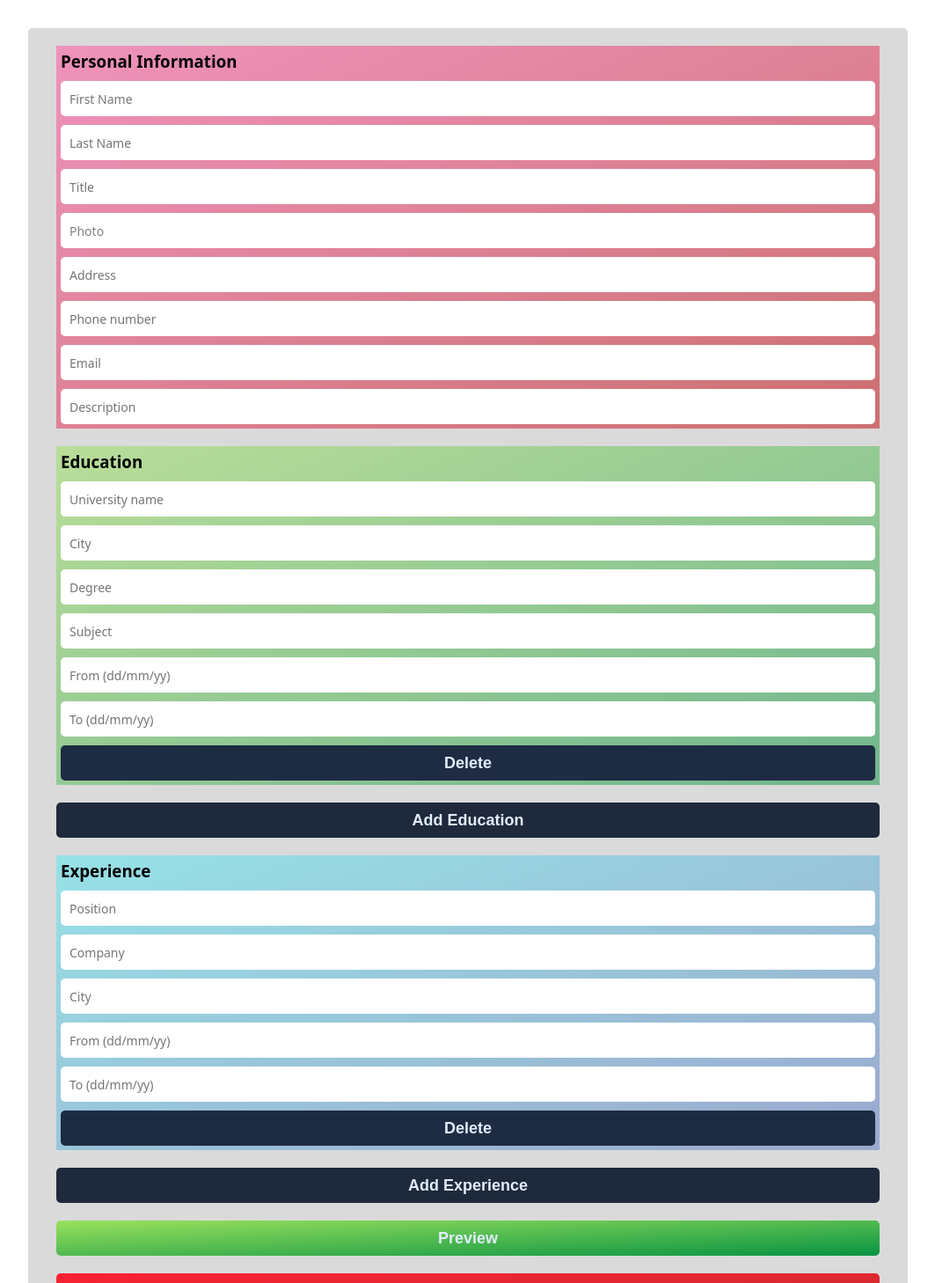
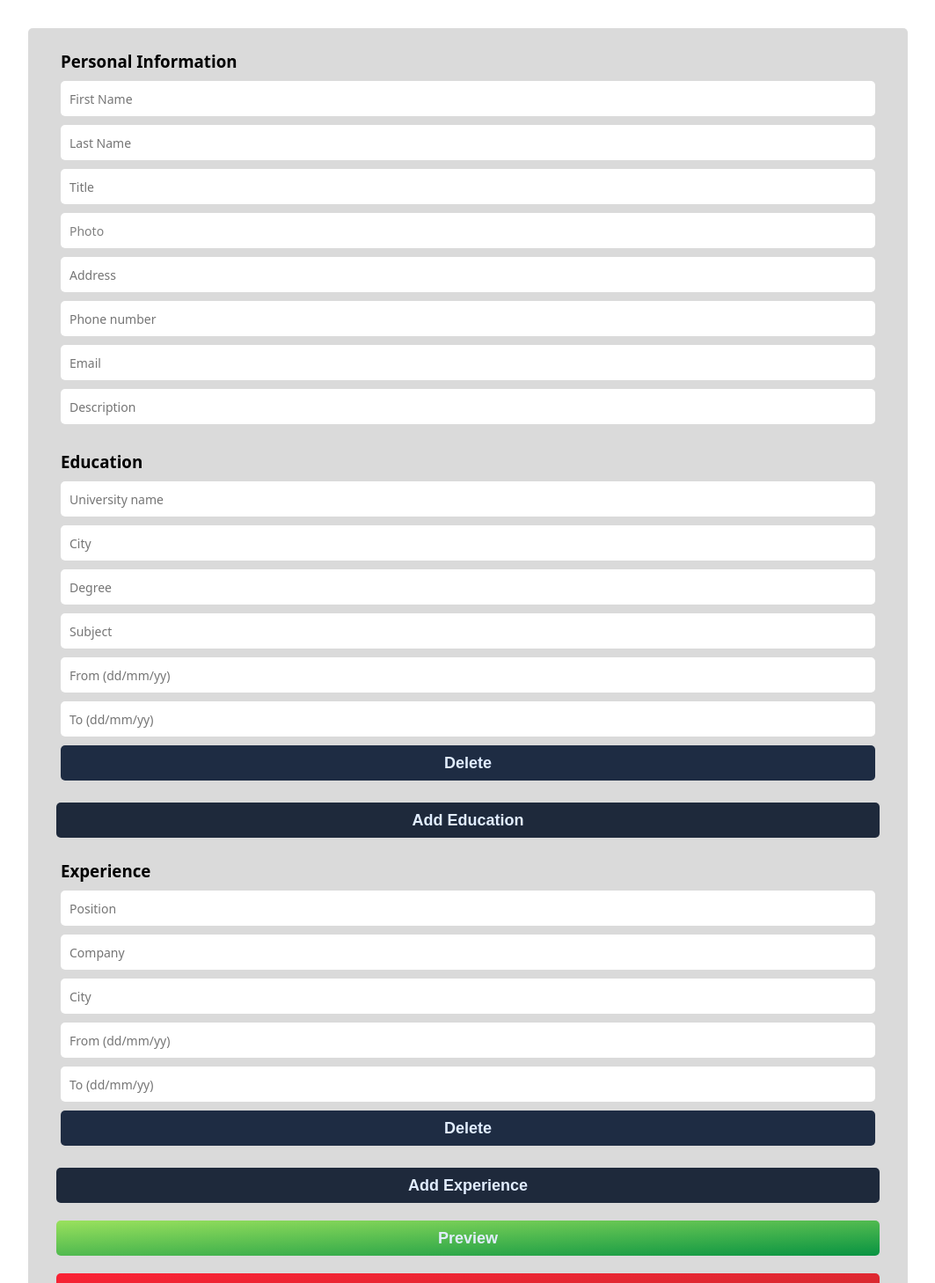
Before and after one commit to ilicc-sara/CV-Creator, a React (Vite) app: page / in a window 1280 px wide. Shown: the top 1458 px of the page at 88% size, without its empty margins (108-1171 px from the left). Built offline with nearby package versions, Linux system fonts and the light colour scheme.

Commit message:
...........

```diff
--- a/src/App.jsx
+++ b/src/App.jsx
@@ -87,24 +87,66 @@ function App() {
       ],
     });
   }
-  return (
-    <>
-      {!previewCV && (
-        <form onSubmit={handleSubmit} className="inputs-container">
-          <PersonalInfo key={1} setCV={setCV} id={cv.personalInfo.id} cv={cv} />
+  function handlePersonalInfoChange(e) {
+    setCV((prev) => {
+      return {
+        ...prev,
+        personalInfo: { ...prev.personalInfo, [e.target.name]: e.target.value },
+      };
+    });
+  }
 
-          {cv.educationInfo.map((educationInf, index) => (
-            <EducationInfo
-              key={index}
-              id={educationInf.id}
-              setCV={setCV}
-              cv={cv}
-            />
-          ))}
-          <button
-            type="button"
-            className="add-education"
-            onClick={() =>
+  function handleExperienceInfoChange(e) {
+    setCV((prev) => {
+      return {
+        ...prev,
+        experienceInfo: prev.experienceInfo.map((object) => {
+          if (object.id === id) {
+            return { ...object, [e.target.name]: e.target.value };
+          } else {
+            return { ...object };
+          }
+        }),
+      };
+    });
+  }
+
+  function handleEducationInfoChange(e) {
+    setCV((prev) => {
+      return {
+        ...prev,
+        educationInfo: prev.educationInfo.map((object) => {
+          if (object.id === id) {
+            return { ...object, [e.target.name]: e.target.value };
+          } else {
+            return { ...object };
+          }
+        }),
+      };
+    });
+  }
+
+  function deleteEducation(id) {
+    setCV((prev) => {
+      return {
+        ...prev,
+        educationInfo: prev.educationInfo.filter((object) => object.id !== id),
+      };
+    });
+  }
+
+  function deleteExperience(id) {
+    setCV((prev) => {
+      return {
+        ...prev,
+        experienceInfo: prev.experienceInfo.filter(
+          (object) => object.id !== id
+        ),
+      };
+    });
+  }
+
+  function addEducation() {
     setCV((prev) => {
       return {
         ...prev,
@@ -121,25 +163,10 @@ function App() {
           },
         ],
       };
-              })
+    });
   }
-          >
-            Add Education
-          </button>
 
-          {cv.experienceInfo.map((experienceInf, index) => (
-            <ExperienceInfo
-              key={index}
-              id={experienceInf.id}
-              setCV={setCV}
-              cv={cv}
-            />
-          ))}
-
-          <button
-            type="button"
-            className="add-experience"
-            onClick={() =>
+  function addExperience() {
     setCV((prev) => {
       return {
         ...prev,
@@ -155,8 +182,51 @@ function App() {
           },
         ],
       };
-              })
+    });
   }
+  return (
+    <>
+      {!previewCV && (
+        <form onSubmit={handleSubmit} className="inputs-container">
+          <PersonalInfo
+            key={1}
+            setCV={setCV}
+            id={cv.personalInfo.id}
+            personalInfo={cv.personalInfo}
+            handlePersonalInfoChange={handlePersonalInfoChange}
+          />
+
+          {cv.educationInfo.map((educationInf, index) => (
+            <EducationInfo
+              key={index}
+              id={educationInf.id}
+              educationInfo={educationInf}
+              handleEducationInfoChange={handleEducationInfoChange}
+              deleteEducation={deleteEducation}
+            />
+          ))}
+          <button
+            type="button"
+            className="add-education"
+            onClick={() => addEducation()}
+          >
+            Add Education
+          </button>
+
+          {cv.experienceInfo.map((experienceInf, index) => (
+            <ExperienceInfo
+              key={index}
+              id={experienceInf.id}
+              experienceInfo={experienceInf}
+              handleExperienceInfoChange={handleExperienceInfoChange}
+              deleteExperience={deleteExperience}
+            />
+          ))}
+
+          <button
+            type="button"
+            className="add-experience"
+            onClick={() => addExperience()}
           >
             Add Experience
           </button>
--- a/src/EducationInfo.jsx
+++ b/src/EducationInfo.jsx
@@ -1,129 +1,59 @@
 import React from "react";
 
 function EducationInfo(props) {
-  const { id, cv, setCV } = props;
-
-  // function handleEducationInfoChange(e) {
-  //   {
-  //     setEducationInfo((prev) =>
-  //       prev.map((object) => {
-  //         if (object.id === id) {
-  //           return { ...object, [e.target.name]: e.target.value };
-  //         } else {
-  //           return { ...object };
-  //         }
-  //       })
-  //     );
-  //   }
-  // }
-
-  // function handlePersonalInfoChange(e) {
-  //   setCV((prev) => {
-  //     return {
-  //       ...prev,
-  //       // personalInfo: prev.personalInfo.map((object) => {
-  //       //   return { ...object, [e.target.name]: e.target.value };
-  //       // }),
-  //       personalInfo: { ...prev.personalInfo, [e.target.name]: e.target.value },
-  //     };
-  //   });
-  // }
-
-  // function handleEducationInfoChange(e) {
-  //   setCV((prev) => {
-  //     return {
-  //       ...prev,
-  //       educationInfo: [
-  //         {
-  //           ...prev.educationInfo,
-  //           [e.target.name]: e.target.value,
-  //         },
-  //       ],
-  //     };
-  //   });
-  // }
-
-  function handleEducationInfoChange(e) {
-    setCV((prev) => {
-      return {
-        ...prev,
-        educationInfo: prev.educationInfo.map((object) => {
-          if (object.id === id) {
-            return { ...object, [e.target.name]: e.target.value };
-          } else {
-            return { ...object };
-          }
-        }),
-      };
-    });
-  }
-
-  const index = cv.educationInfo.findIndex((object) => object.id === id);
+  // prettier-ignore
+  const { id, educationInfo, handleEducationInfoChange, deleteEducation } =
+    props;
 
   return (
-    <div
-      data-id={id}
-      className="education-info-cont"
-      onClick={(e) => {
-        console.log(e.target.closest(".education-info-cont").dataset.id);
-      }}
-    >
+    <div data-id={id} className="education-info-cont">
       <h3>Education</h3>
       <input
         type="text"
         name="uniName"
         placeholder="University name"
-        value={cv.educationInfo[index].uniName}
+        value={educationInfo.uniName}
         onChange={handleEducationInfoChange}
       />
       <input
         type="text"
         name="city"
         placeholder="City"
-        value={cv.educationInfo[index].city}
+        value={educationInfo.city}
         onChange={handleEducationInfoChange}
       />
       <input
         type="text"
         name="degree"
         placeholder="Degree"
-        value={cv.educationInfo[index].degree}
+        value={educationInfo.degree}
         onChange={handleEducationInfoChange}
       />
       <input
         type="text"
         name="subject"
         placeholder="Subject"
-        value={cv.educationInfo[index].subject}
+        value={educationInfo.subject}
         onChange={handleEducationInfoChange}
       />
       <input
         type="text"
         name="startDate"
         placeholder="From (dd/mm/yy)"
-        value={cv.educationInfo[index].startDate}
+        value={educationInfo.startDate}
         onChange={handleEducationInfoChange}
       />
       <input
         type="text"
         name="endDate"
         placeholder="To (dd/mm/yy)"
-        value={cv.educationInfo[index].endDate}
+        value={educationInfo.endDate}
         onChange={handleEducationInfoChange}
       />
       <button
         type="button"
         className="delete-btn"
-        onClick={() =>
-          setCV((prev) => {
-            return {
-              ...prev,
-              educationInfo: prev.educationInfo.filter(
-                (object) => object.id !== id
-              ),
-            };
-          })
-        }
+        onClick={() => deleteEducation(id)}
       >
         Delete
       </button>
--- a/src/PersonalInfo.jsx
+++ b/src/PersonalInfo.jsx
@@ -2,27 +2,7 @@ import React from "react";
 import InputText from "./InputText";
 
 function PersonalInfo(props) {
-  const { id, cv, setCV } = props;
-
-  // function handlePersonalInfoChange(e) {
-  //   setPersonalInfo((prev) => {
-  //     return { ...prev, [e.target.name]: e.target.value };
-  //   });
-  // }
-
-  const { firstName, lastName, title, address, description } = cv.personalInfo;
-
-  function handlePersonalInfoChange(e) {
-    setCV((prev) => {
-      return {
-        ...prev,
-        // personalInfo: prev.personalInfo.map((object) => {
-        //   return { ...object, [e.target.name]: e.target.value };
-        // }),
-        personalInfo: { ...prev.personalInfo, [e.target.name]: e.target.value },
-      };
-    });
-  }
+  const { id, personalInfo, handlePersonalInfoChange } = props;
 
   return (
     <div
@@ -37,7 +17,7 @@ function PersonalInfo(props) {
         type="text"
         name="firstName"
         placeholder="First Name"
-        value={cv.personalInfo.firstName}
+        value={personalInfo.firstName}
         onChange={handlePersonalInfoChange}
       />
       {/* <InputText
@@ -50,7 +30,7 @@ function PersonalInfo(props) {
         type="text"
         name="lastName"
         placeholder="Last Name"
-        value={cv.personalInfo.lastName}
+        value={personalInfo.lastName}
         onChange={handlePersonalInfoChange}
       />
       {/* <InputText
@@ -63,7 +43,7 @@ function PersonalInfo(props) {
         type="text"
         name="title"
         placeholder="Title"
-        value={cv.personalInfo.title}
+        value={personalInfo.title}
         onChange={handlePersonalInfoChange}
       />
 
@@ -81,28 +61,28 @@ function PersonalInfo(props) {
         type="text"
         name="address"
         placeholder="Address"
-        value={cv.personalInfo.address}
+        value={personalInfo.address}
         onChange={handlePersonalInfoChange}
       />
       <input
         type="tel"
         name="phoneNumber"
         placeholder="Phone number"
-        value={cv.personalInfo.phoneNumber}
+        value={personalInfo.phoneNumber}
         onChange={handlePersonalInfoChange}
       />
       <input
         type="email"
         name="email"
         placeholder="Email"
-        value={cv.personalInfo.email}
+        value={personalInfo.email}
         onChange={handlePersonalInfoChange}
       />
       <input
         type="text"
         name="description"
         placeholder="Description"
-        value={cv.personalInfo.description}
+        value={personalInfo.description}
         onChange={handlePersonalInfoChange}
       />
       <button className="hidden"></button>
--- a/src/index.css
+++ b/src/index.css
@@ -33,7 +33,7 @@
   padding: 5px;
 }
 
-.personal-info-cont {
+/* .personal-info-cont {
   background: linear-gradient(to top left, #c62e2e9e, #ff58a38c);
 }
 
@@ -47,7 +47,7 @@
     rgba(104, 232, 239, 0.596),
     rgba(94, 119, 194, 0.507)
   );
-}
+} */
 
 .personal-info-cont input,
 .education-info-cont input,
```
Also changed, not shown: src/ExperienceInfo.jsx (+8 -53 lines). Lines whose indentation alone changed are shown as unchanged.
